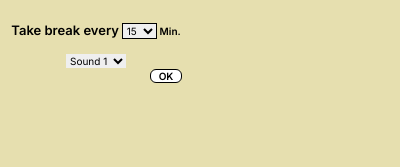
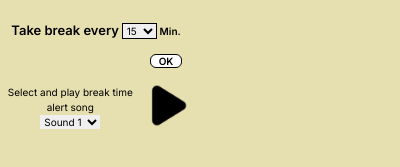
Before and after one commit to GigiPoon/EyeCareExtension, a browser extension: page popup/popup.html in a window 400 px wide. Both pictures are taken after a click on the element "Settings". Shown: the part 53-220 px from the top of the page. Drawn offline with Linux system fonts and the light colour scheme.

Commit message:
add the markup for the sound player and list of songs

```diff
--- a/popup/popup.html
+++ b/popup/popup.html
@@ -61,17 +61,40 @@
                 </select>
                 <label for="time-options" class="font-semibold text-xxs">Min.</label>
             </div>
-            <div>
-                <select id="sound-select">
-                    <option value="../sound/bell.mp3">Sound 1</option>
-                    <option value="./sound/bell.mp3">Sound 2</option>
-                    <option value="/sound/bell.mp3">Sound 3</option>
-                    <!-- Add more options for additional sounds -->
-                </select>
-                <audio id="audioPlayer"></audio>
-            </div>
             <button class="bg-white border border-solid border-black rounded-md settingsButton mb-3 px-2 font-semibold uppercase ml-[140px] text-xxs leading-3" type="button" id="start-button">ok</button>
         </form>
+         <!--Sound Feature-->
+        <div>
+            <audio id="audio-player">
+                Your browser does not support the audio element.
+            </audio>
+            <div class="select-play-container displayflex">
+                <div class="select-song-container">
+                    <div><label for="selected-song">Select and play break time alert song</label></div>
+                    <select
+                        name="selected-song"
+                        id="selected-song"
+                        autofocus>
+                        <option value="bell">Sound 1</option>
+                        <option value="ButtonClicked">Sound 2</option>
+                        <option value="Correct">Sound 3</option>
+                        <option value="Incorrect">Sound 4</option>
+                        <option value="Correct">Sound 5</option>
+                    </select>
+                </div>
+                <div class="player-container">
+                    <button
+                        onclick="playAudio()"
+                        type="button"
+                        class="play-btn">
+                        <img
+                            src="../images/playIcon.png"
+                            alt="play btn"
+                            class="play-icon" />
+                    </button>
+                </div>
+            </div>
+        </div>
     </div>
 
     <!-- <h2>Eye Exercises</h2>
```
Also changed, not shown: images/playIcon.png (added), 4 other files.
